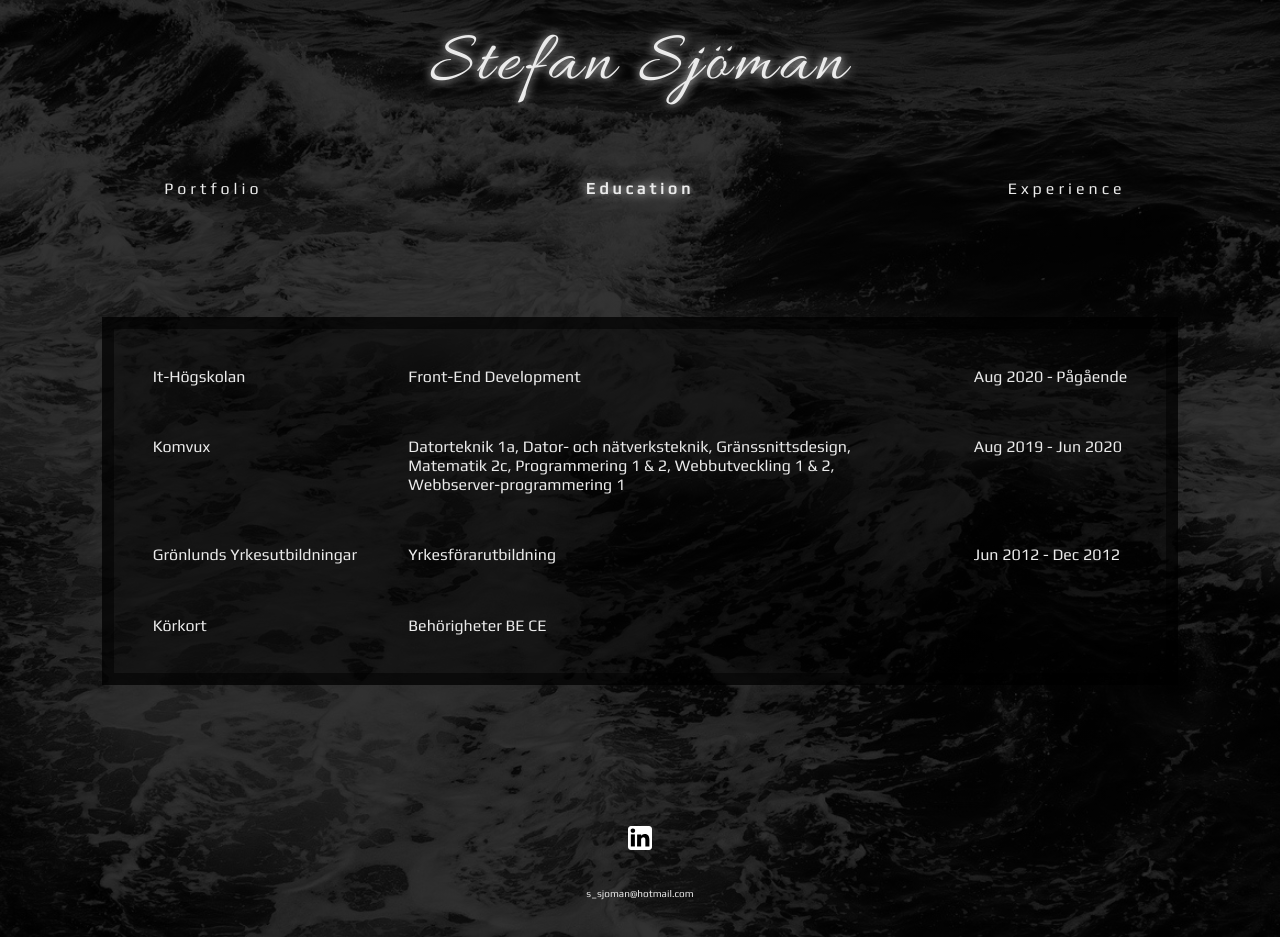
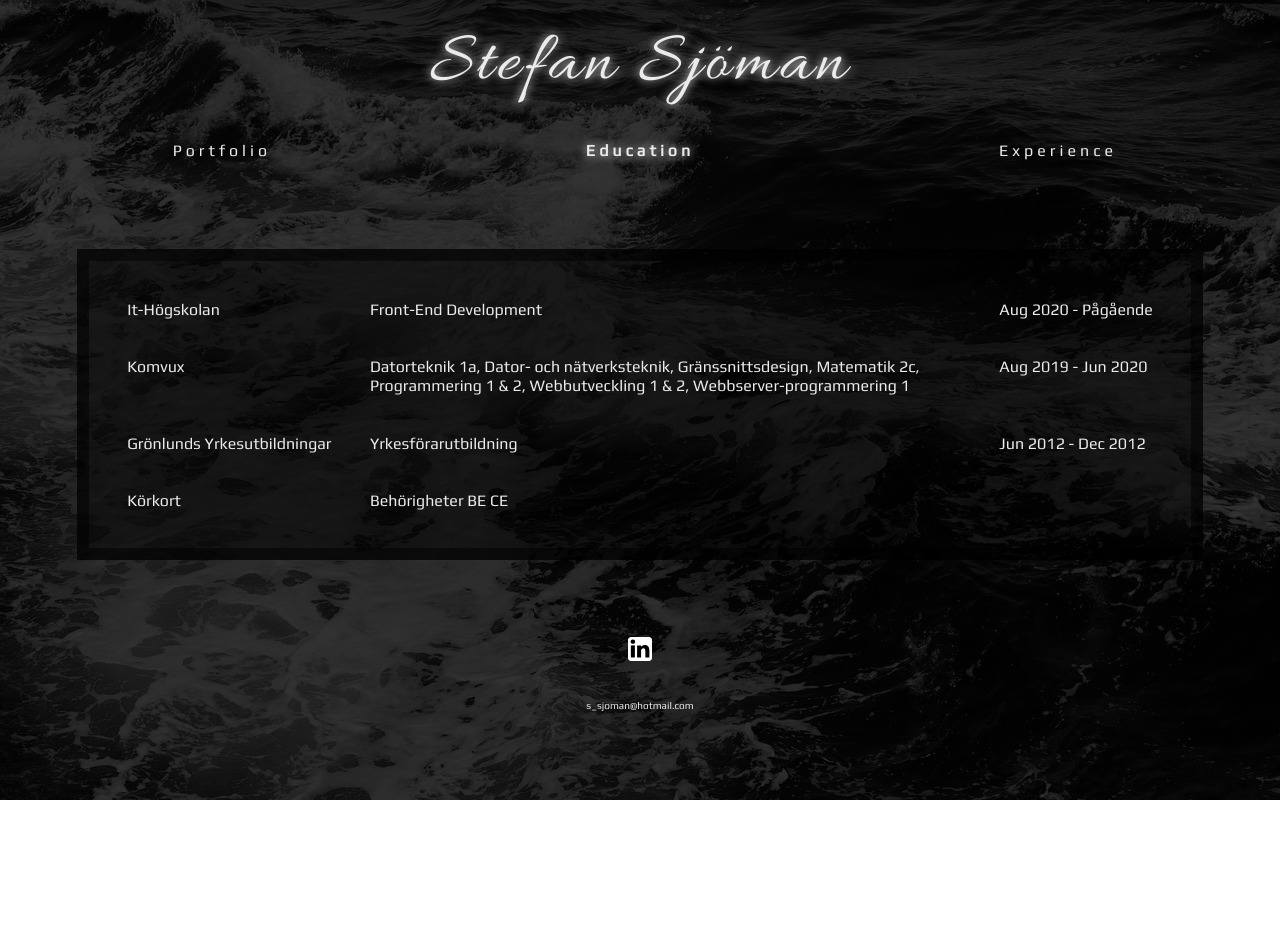
Before and after one commit to stefan-sjoman/portfolio-react-v2, a React (Create React App) app: page /education in a window 1280 px wide. After the commit the page ends 800 px from the top, so only its background shows below. Built offline with nearby package versions, Linux system fonts and the light colour scheme.

Commit message:
centering header and animate main content

```diff
--- a/src/App.js
+++ b/src/App.js
@@ -19,6 +19,7 @@ function App() {
 		<Router>
 			<div className="app">
 				<HeaderComp />
+				<main>
 					<Switch>
 						<Route path='/portfolio'>
 							<PortfolioComp />
@@ -30,6 +31,7 @@ function App() {
 							<ExperienceComp />
 						</Route>
 					</Switch>
+				</main>
 				{ displayFooter? <FooterComp /> : null }
 			</div>
 		</Router>
--- a/src/components/EducationComp.jsx
+++ b/src/components/EducationComp.jsx
@@ -10,7 +10,7 @@ const EducationComp = () => {
 	}, [dispatch])
 
 	return (
-		<section className="education-comp">
+		<section className="education-comp tone-in">
 			<section className="info-table">
 				<div className="table-header">It-Högskolan</div>
 				<div className="table-description">Front-End Development</div>
--- a/src/components/ExperienceComp.jsx
+++ b/src/components/ExperienceComp.jsx
@@ -10,7 +10,7 @@ const ExperienceComp = () => {
 	}, [dispatch])
 
 	return (
-		<section className="experience-comp">
+		<section className="experience-comp tone-in">
 			<section className="info-table">
 				<div className="table-header">Svevia AB</div>
 				<div className="table-description">Yrkesarbetare Trafikanordningar, Tunneltvätt och Drift</div>
--- a/src/components/FooterComp.jsx
+++ b/src/components/FooterComp.jsx
@@ -2,7 +2,7 @@ import './footer-comp.css';
 
 const FooterComp = () => {
 	return (
-		<footer>
+		<footer className="tone-in">
 			<a href="https://www.linkedin.com/in/stefan-sj%C3%B6man/" target="_blank" rel="noreferrer">
 				<div className="linked-in"></div>
 			</a>
--- a/src/components/HeaderComp.jsx
+++ b/src/components/HeaderComp.jsx
@@ -1,14 +1,25 @@
-import { useDispatch } from 'react-redux';
+import React, { useState, useEffect } from 'react';
+import { useDispatch, useSelector } from 'react-redux';
 import { Link, NavLink } from 'react-router-dom';
 import { hideFooter } from '../redux/footer';
 import './header-comp.css';
 
 const HeaderComp = () => {
 	const dispatch = useDispatch();
+	const displayFooter = useSelector(state => state.footer.isFooterVisible)
+	const [headerCenter, setHeaderCenter] = useState("center-header");
+
+	useEffect(() => {
+		if (displayFooter) {
+			setHeaderCenter("");
+		} else {
+			setHeaderCenter("center-header");
+		}
+	}, [displayFooter]);
 
 	return (
-		<header>
-			<Link to='/'><h1 onClick={() => dispatch(hideFooter())}>Stefan Sjöman</h1></Link>
+		<header className={ headerCenter }>
+			<Link to='/'><h1 onClick={ () => dispatch(hideFooter()) }>Stefan Sjöman</h1></Link>
 			<nav>
 				<ul>
 					<li>
--- a/src/components/PortfolioComp.jsx
+++ b/src/components/PortfolioComp.jsx
@@ -12,7 +12,7 @@ const PortfolioComp = () => {
 	}, [dispatch])
 
 	return (
-		<div className="portfolio-comp">
+		<div className="portfolio-comp tone-in">
 			<a href="portfolio/Unsplash/index.html" target="_blank">Unsplash Images</a>
 			<a href="portfolio/StarWarsV4/index.html" target="_blank">Star Wars</a>
 			<a href="portfolio/BeerProject/index.html" target="_blank">Beer Project</a>
--- a/src/components/footer-comp.css
+++ b/src/components/footer-comp.css
@@ -2,7 +2,7 @@ footer {
 	display: flex;
 	flex-direction: column;
 	align-items: center;
-	margin: 3vw;
+	margin-bottom: 6vw;
 	gap: 3vw;
 }
 footer .linked-in {
@@ -13,7 +13,6 @@ footer .linked-in {
 footer .linked-in:hover {
 	box-shadow: 0px 0px 10px var(--lightest);
 }
-
 footer a {
 	font-size: 10px;
 	color: var(--lightest);
--- a/src/components/header-comp.css
+++ b/src/components/header-comp.css
@@ -1,3 +1,11 @@
+header {
+	margin-top: 0vh;
+	transition: all 2s;
+}
+.center-header {
+	margin-top: 30vh;
+	transition: all 2s;
+}
 h1 {
 	font-family: 'header-font';
 	font-weight: 100;
@@ -6,7 +14,7 @@ h1 {
 	font-size: 72px;
 }
 header ul {
-	margin-top: 4vw;
+	margin: 1vw;
 	display: grid;
 	grid-template-columns: 1fr 1fr 1fr;
 	padding: 0px;
--- a/src/components/portfolio-comp.css
+++ b/src/components/portfolio-comp.css
@@ -1,8 +1,8 @@
 .portfolio-comp {
 	display: grid;
 	grid-template-columns: 1fr 1fr;
-	gap: 4vw;
-	margin: 8vw;
+	gap: 3vw;
+	margin: 6vw;
 }
 .portfolio-comp a {
 	background: var(--transblack);
--- a/src/index.css
+++ b/src/index.css
@@ -15,7 +15,8 @@
 html {
 	background: linear-gradient(rgba(0, 0, 0, 0.8),rgba(0, 0, 0, 0.8)
 	), url('./assets/images/ocean.jpg');
-	background-size: cover;
+	background-size: 100% auto;
+	background-repeat: repeat-y;
 	color: var(--lightest);
 	font-family: 'main-font';
 }
@@ -26,7 +27,10 @@ body {
 	min-height: 100vh;
 	display: flex;
 	flex-direction: column;
-	justify-content: center;
+}
+.tone-in {
+	animation: expand 2s;
+	overflow: hidden;
 }
 .info-table {
 	display: grid;
@@ -34,6 +38,10 @@ body {
 	background: var(--transblack);
 	padding: 3vw;
 	border: 1vw solid var(--transblack);
-	margin: 8vw;
-	gap: 4vw;
+	margin: 6vw;
+	gap: 3vw;
 }
+@keyframes expand {
+	0% {max-height: 0vh;}
+	100% {max-height: 100vh;}
+}
```
Lines whose indentation alone changed are shown as unchanged.
